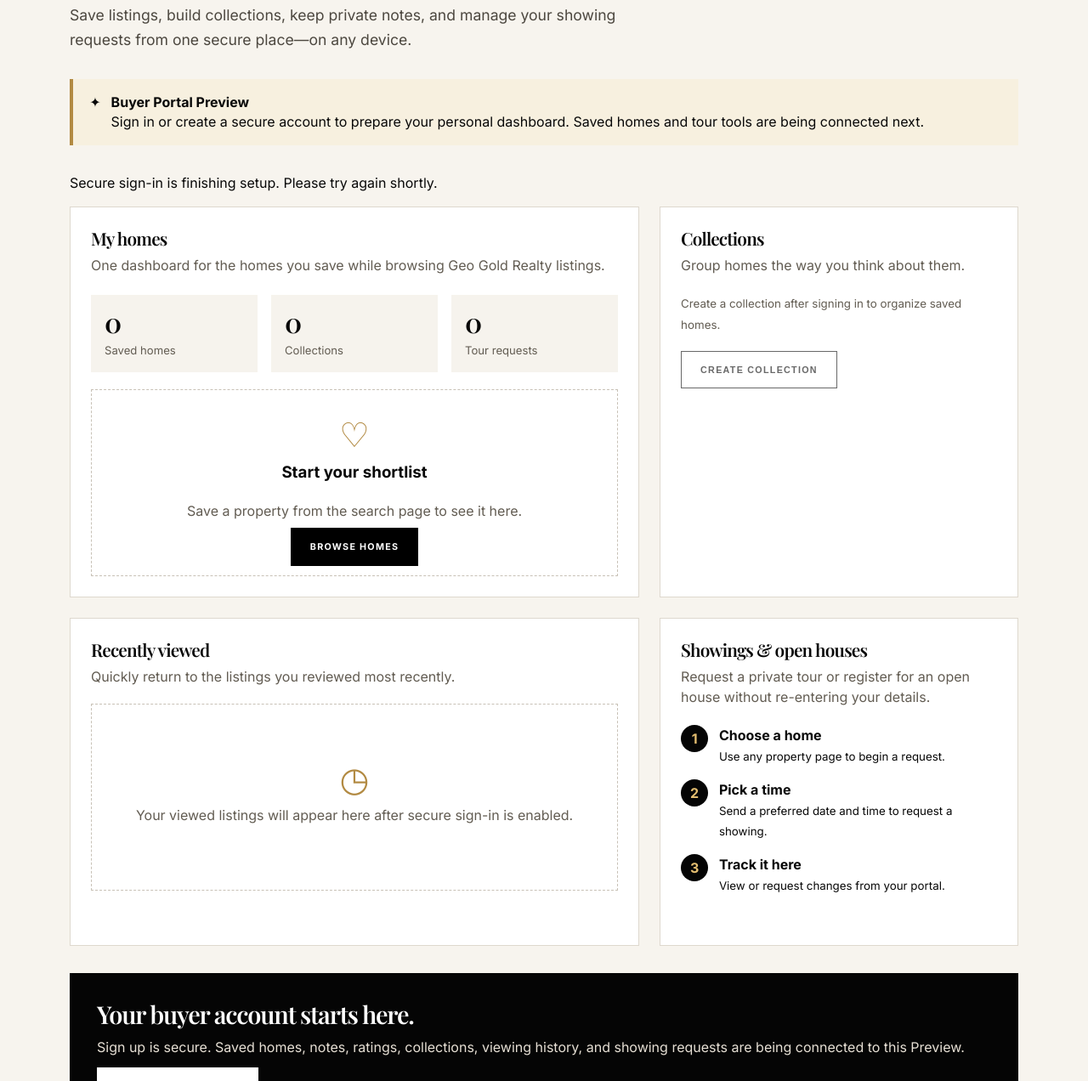
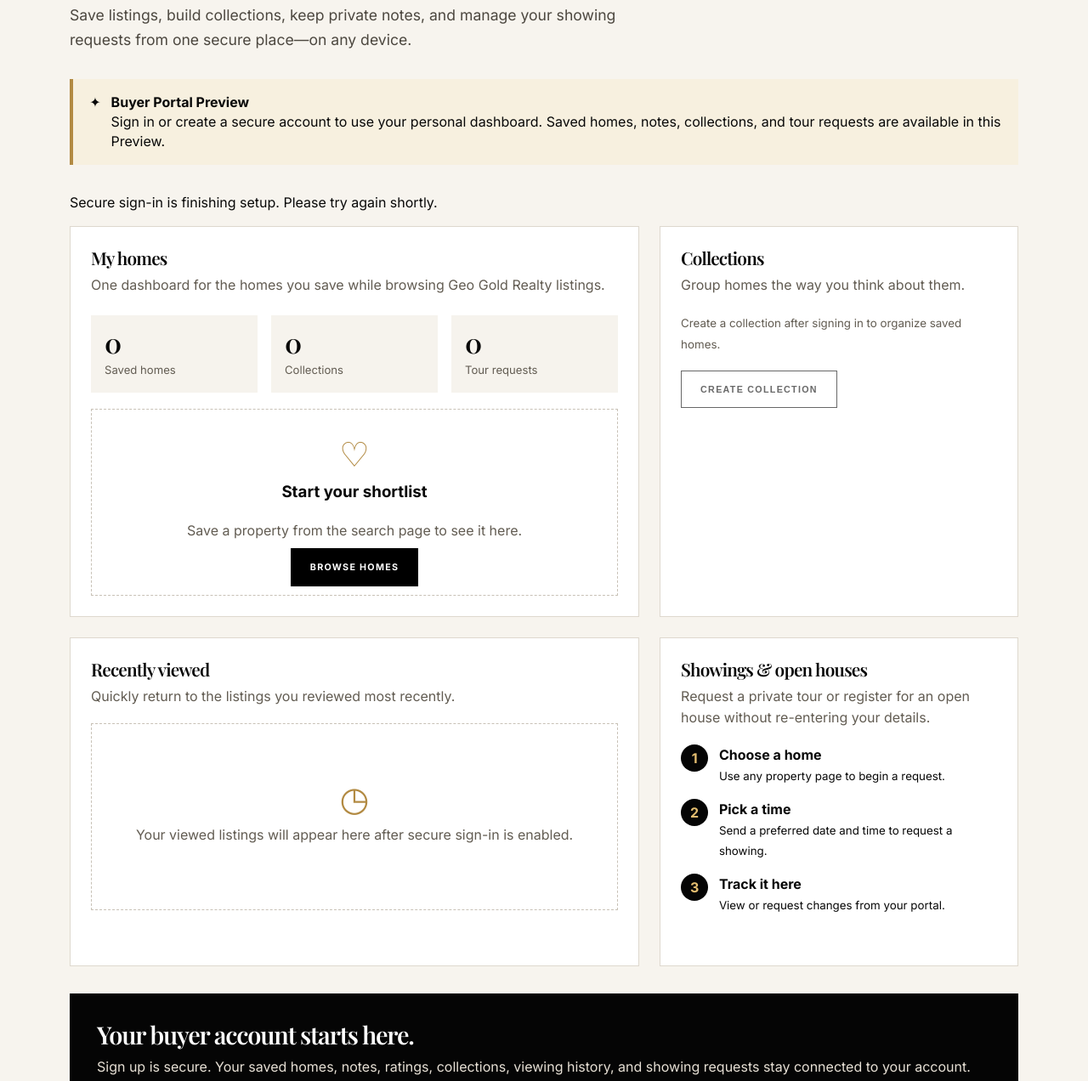
Before and after one commit to geogoldrealty-afk/geogoldrealty-site, a website built with Vite: page buyer-portal.html in a window 1280 px wide. Shown: the part 318-1590 px from the top of the page at 85% size. Built offline with nearby package versions, Linux system fonts and the light colour scheme; no server answers.

Commit message:
Clarify Buyer Portal Preview availability

```diff
--- a/buyer-portal.html
+++ b/buyer-portal.html
@@ -21,7 +21,7 @@
     <p class="portal-kicker">Geo Gold Realty buyer portal</p>
     <h1 class="portal-title">Keep your next home organized.</h1>
     <p class="portal-lede">Save listings, build collections, keep private notes, and manage your showing requests from one secure place—on any device.</p>
-    <aside class="preview-note"><span aria-hidden="true">✦</span><div><strong>Buyer Portal Preview</strong>Sign in or create a secure account to prepare your personal dashboard. Saved homes and tour tools are being connected next.</div></aside>
+    <aside class="preview-note"><span aria-hidden="true">✦</span><div><strong>Buyer Portal Preview</strong>Sign in or create a secure account to use your personal dashboard. Saved homes, notes, collections, and tour requests are available in this Preview.</div></aside>
     <div class="portal-actions" id="portal-auth"><button class="button button-dark" type="button" data-portal-sign-in>Sign in</button><button class="button button-outline" type="button" data-portal-sign-up>Create an account</button></div>
     <section class="portal-grid" aria-label="Buyer portal preview">
       <div class="portal-card"><h2>My homes</h2><p>One dashboard for the homes you save while browsing Geo Gold Realty listings.</p><div class="portal-stats"><div class="portal-stat"><strong id="portal-saved-count">0</strong><span>Saved homes</span></div><div class="portal-stat"><strong id="portal-collection-count">0</strong><span>Collections</span></div><div class="portal-stat"><strong id="portal-tour-count">0</strong><span>Tour requests</span></div></div><div class="portal-empty" id="portal-saved-list"><div><div class="portal-empty__icon" aria-hidden="true">♡</div><h3>Start your shortlist</h3><p>Save a property from the search page to see it here.</p><a class="button button-dark" href="/property-search.html?market=buy">Browse homes</a></div></div></div>
@@ -29,7 +29,7 @@
       <div class="portal-card"><h2>Recently viewed</h2><p>Quickly return to the listings you reviewed most recently.</p><div class="portal-empty" id="portal-recent-list"><div><div class="portal-empty__icon" aria-hidden="true">◷</div><p>Your viewed listings will appear here after secure sign-in is enabled.</p></div></div></div>
       <aside class="portal-card"><h2>Showings & open houses</h2><p>Request a private tour or register for an open house without re-entering your details.</p><div class="portal-steps"><div class="portal-step"><b>1</b><div><strong>Choose a home</strong><br><small>Use any property page to begin a request.</small></div></div><div class="portal-step"><b>2</b><div><strong>Pick a time</strong><br><small>Send a preferred date and time to request a showing.</small></div></div><div class="portal-step"><b>3</b><div><strong>Track it here</strong><br><small>View or request changes from your portal.</small></div></div><div id="portal-tour-list" class="portal-list" aria-live="polite"></div></aside>
     </section>
-    <section class="portal-cta"><h2>Your buyer account starts here.</h2><p>Sign up is secure. Saved homes, notes, ratings, collections, viewing history, and showing requests are being connected to this Preview.</p><a class="button" href="/property-search.html?market=buy">Continue searching</a></section>
+    <section class="portal-cta"><h2>Your buyer account starts here.</h2><p>Sign up is secure. Your saved homes, notes, ratings, collections, viewing history, and showing requests stay connected to your account.</p><a class="button" href="/property-search.html?market=buy">Continue searching</a></section>
   </main>
   <script type="module" src="/buyer-portal.js"></script>
 </body>
```
